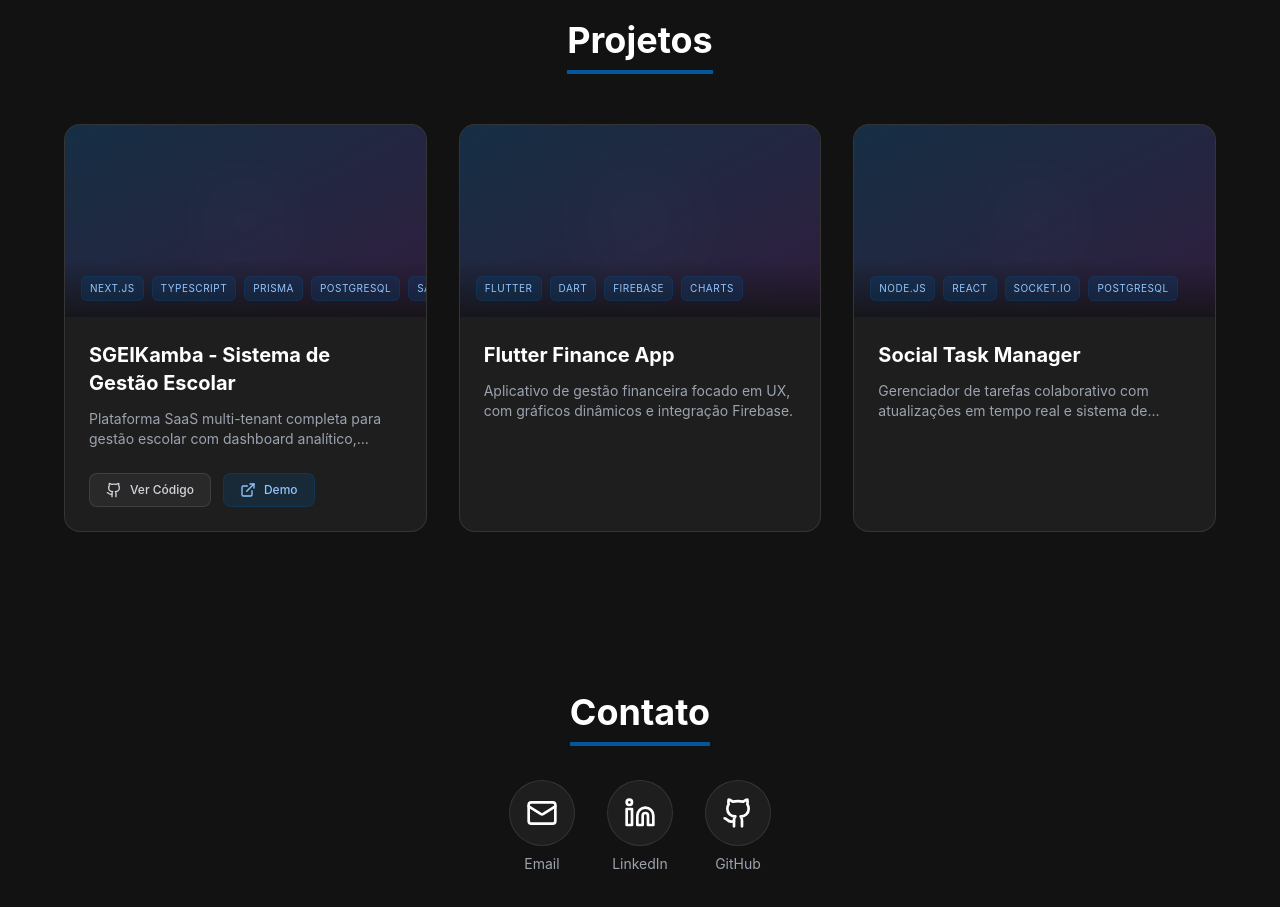
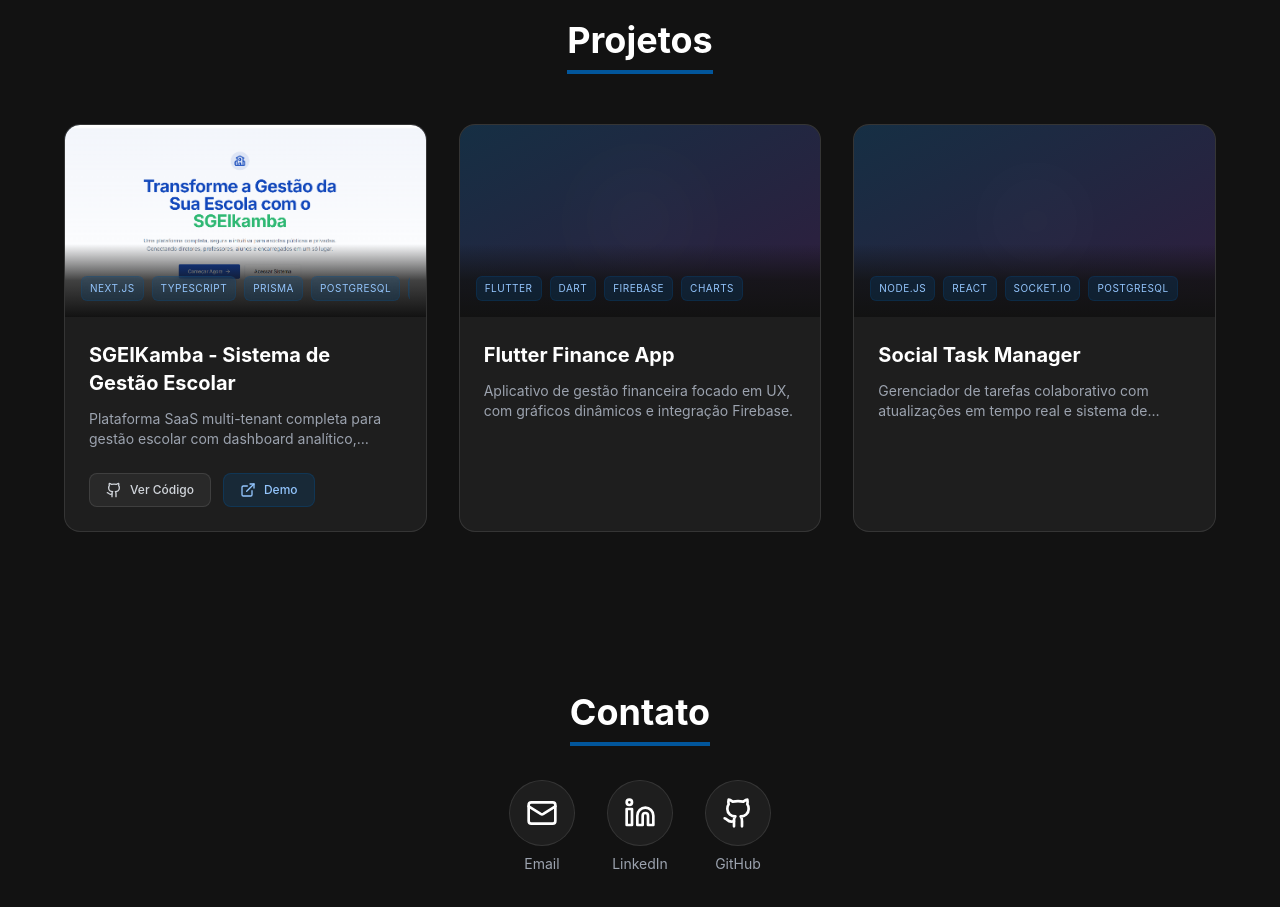
Before and after one commit to Ifafe/Ifafe, a React (Vite) app in the folder portfolio-app/: page / in a window 1280 px wide. Shown: the part 2160-3067 px from the top of the page. Built offline with nearby package versions, Linux system fonts and the light colour scheme.

Commit message:
feat: add SGEIKamba project image

```diff
--- a/portfolio-app/src/components/Projects.tsx
+++ b/portfolio-app/src/components/Projects.tsx
@@ -30,15 +30,23 @@ export function Projects() {
                                           whileHover={{ y: -10 }}
                                           className="bg-white/5 rounded-2xl overflow-hidden border border-white/10 hover:border-primary/50 transition-all group"
                                     >
-                                          {/* Project Image Placeholder */}
-                                          <div className="h-48 bg-gradient-to-br from-primary/30 to-purple-900/30 relative overflow-hidden">
-                                                <div className="absolute inset-0 flex items-center justify-center opacity-30 group-hover:scale-110 transition-transform duration-500">
-                                                      <div className="w-24 h-24 rounded-full bg-white/10 blur-2xl" />
-                                                </div>
-                                                <div className="absolute inset-x-0 bottom-0 p-4 bg-gradient-to-t from-dark/80 to-transparent">
-                                                      <div className="flex gap-2">
+                                          {/* Project Image */}
+                                          <div className="h-48 relative overflow-hidden bg-gradient-to-br from-primary/30 to-purple-900/30">
+                                                {'image' in project ? (
+                                                      <img
+                                                            src={(project as any).image}
+                                                            alt={project.title}
+                                                            className="w-full h-full object-cover object-top group-hover:scale-110 transition-transform duration-500"
+                                                      />
+                                                ) : (
+                                                      <div className="absolute inset-0 flex items-center justify-center opacity-30 group-hover:scale-110 transition-transform duration-500">
+                                                            <div className="w-24 h-24 rounded-full bg-white/10 blur-2xl" />
+                                                      </div>
+                                                )}
+                                                <div className="absolute inset-x-0 bottom-0 p-4 bg-gradient-to-t from-dark via-dark/80 to-transparent pt-8">
+                                                      <div className="flex gap-2 overflow-x-auto no-scrollbar scroll-smooth">
                                                             {project.tags.map(tag => (
-                                                                  <span key={tag} className="text-[10px] uppercase tracking-wider bg-primary/20 text-blue-300 px-2 py-1 rounded-md border border-primary/20">
+                                                                  <span key={tag} className="text-[10px] uppercase tracking-wider bg-primary/20 text-blue-300 px-2 py-1 rounded-md border border-primary/20 backdrop-blur-sm whitespace-nowrap">
                                                                         {tag}
                                                                   </span>
                                                             ))}
--- a/portfolio-app/src/lib/dictionaries.ts
+++ b/portfolio-app/src/lib/dictionaries.ts
@@ -51,7 +51,8 @@ export const dictionaries = {
                               description: "Plataforma SaaS multi-tenant completa para gestão escolar com dashboard analítico, automação financeira, audit logging e internacionalização PT/EN.",
                               tags: ["Next.js", "TypeScript", "Prisma", "PostgreSQL", "SaaS"],
                               link: "https://sgeikamba.vercel.app/pt",
-                              github: "https://github.com/Ifafe/SGEIkamba"
+                              github: "https://github.com/Ifafe/SGEIkamba",
+                              image: "/images/sgeikamba-preview.png"
                         },
                         {
                               title: "Flutter Finance App",
@@ -120,7 +121,8 @@ export const dictionaries = {
                               description: "Complete multi-tenant SaaS platform for school management with analytical dashboard, financial automation, audit logging, and PT/EN internationalization.",
                               tags: ["Next.js", "TypeScript", "Prisma", "PostgreSQL", "SaaS"],
                               link: "https://sgeikamba.vercel.app/pt",
-                              github: "https://github.com/Ifafe/SGEIkamba"
+                              github: "https://github.com/Ifafe/SGEIkamba",
+                              image: "/images/sgeikamba-preview.png"
                         },
                         {
                               title: "Flutter Finance App",
```
Also changed, not shown: portfolio-app/public/images/sgeikamba-preview.png (added).
